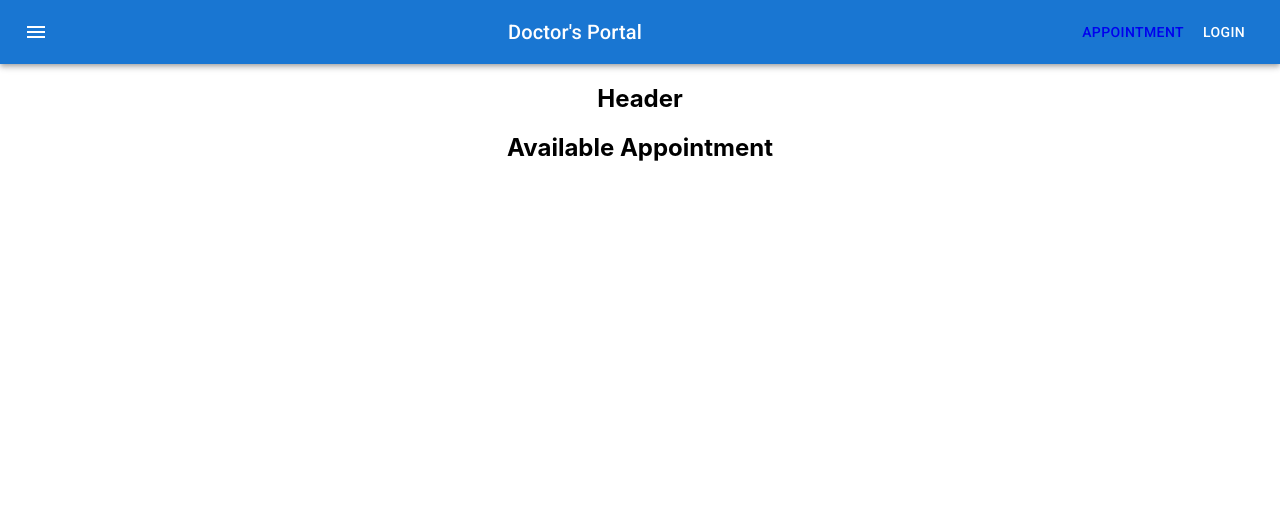
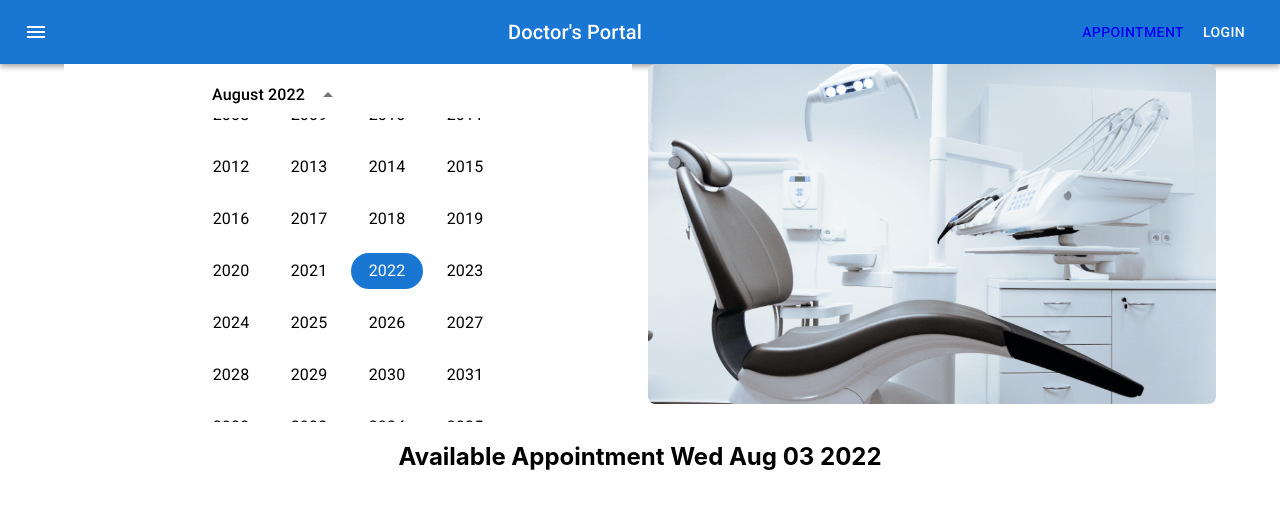
Before and after one commit to ra-hul/doctors-portal-client, a React (Create React App) app: page /appointment in a window 1280 px wide. Shown: the top 508 px of the page. Built offline with nearby package versions, Linux system fonts and the light colour scheme.

Commit message:
calender added

```diff
--- a/package.json
+++ b/package.json
@@ -6,10 +6,13 @@
     "@emotion/react": "^11.10.0",
     "@emotion/styled": "^11.10.0",
     "@mui/icons-material": "^5.8.4",
+    "@mui/lab": "^5.0.0-alpha.93",
     "@mui/material": "^5.9.3",
+    "@mui/x-date-pickers": "^5.0.0-beta.4",
     "@testing-library/jest-dom": "^5.16.4",
     "@testing-library/react": "^13.3.0",
     "@testing-library/user-event": "^13.5.0",
+    "date-fns": "^2.29.1",
     "react": "^18.2.0",
     "react-dom": "^18.2.0",
     "react-router-dom": "^6.3.0",
--- a/src/Pages/Appointment/Appointment/Appointment.js
+++ b/src/Pages/Appointment/Appointment/Appointment.js
@@ -4,11 +4,12 @@ import AppointmentHeader from "../AppointmentHeader/AppointmentHeader";
 import AvailableAppointment from "../AvailableAppointments/AvailableAppointment";
 
 const Appointment = () => {
+  const [date, setDate] = React.useState(new Date());
   return (
     <div>
       <Navigation></Navigation>
-      <AppointmentHeader></AppointmentHeader>
-      <AvailableAppointment></AvailableAppointment>
+      <AppointmentHeader date={date} setDate={setDate}></AppointmentHeader>
+      <AvailableAppointment date={date}></AvailableAppointment>
     </div>
   );
 };
--- a/src/Pages/Appointment/AppointmentHeader/AppointmentHeader.js
+++ b/src/Pages/Appointment/AppointmentHeader/AppointmentHeader.js
@@ -1,10 +1,21 @@
+import { Grid } from "@mui/material";
+import { Container } from "@mui/system";
 import React from "react";
+import chair from "../../../images/chair.png";
+import Calender from "../../Shared/Calender/Calender";
 
-const AppointmentHeader = () => {
+const AppointmentHeader = ({ date, setDate }) => {
   return (
-    <div>
-      <h2>Header</h2>
-    </div>
+    <Container>
+      <Grid container spacing={2}>
+        <Grid item xs={12} md={6}>
+          <Calender date={date} setDate={setDate}></Calender>
+        </Grid>
+        <Grid item xs={12} md={6}>
+          <img style={{ width: "100%" }} src={chair}></img>
+        </Grid>
+      </Grid>
+    </Container>
   );
 };
 
--- a/src/Pages/Appointment/AvailableAppointments/AvailableAppointment.js
+++ b/src/Pages/Appointment/AvailableAppointments/AvailableAppointment.js
@@ -1,9 +1,9 @@
 import React from "react";
 
-const AvailableAppointment = () => {
+const AvailableAppointment = ({ date }) => {
   return (
     <div>
-      <h2>Available Appointment</h2>
+      <h2>Available Appointment {date.toDateString()}</h2>
     </div>
   );
 };
--- /dev/null
+++ b/src/Pages/Shared/Calender/Calender.js
@@ -0,0 +1,22 @@
+import React from "react";
+import isWeekend from "date-fns/isWeekend";
+import { AdapterDateFns } from "@mui/x-date-pickers/AdapterDateFns";
+import { LocalizationProvider } from "@mui/x-date-pickers/LocalizationProvider";
+import { StaticDatePicker } from "@mui/x-date-pickers/StaticDatePicker";
+
+const Calender = ({ date, setDate }) => {
+  return (
+    <LocalizationProvider dateAdapter={AdapterDateFns}>
+      <StaticDatePicker
+        displayStaticWrapperAs="desktop"
+        openTo="year"
+        value={date}
+        onChange={(newValue) => {
+          setDate(newValue);
+        }}
+      />
+    </LocalizationProvider>
+  );
+};
+
+export default Calender;
```
Also changed, not shown: 1 other file (tests, documents, lock files or other folders).
